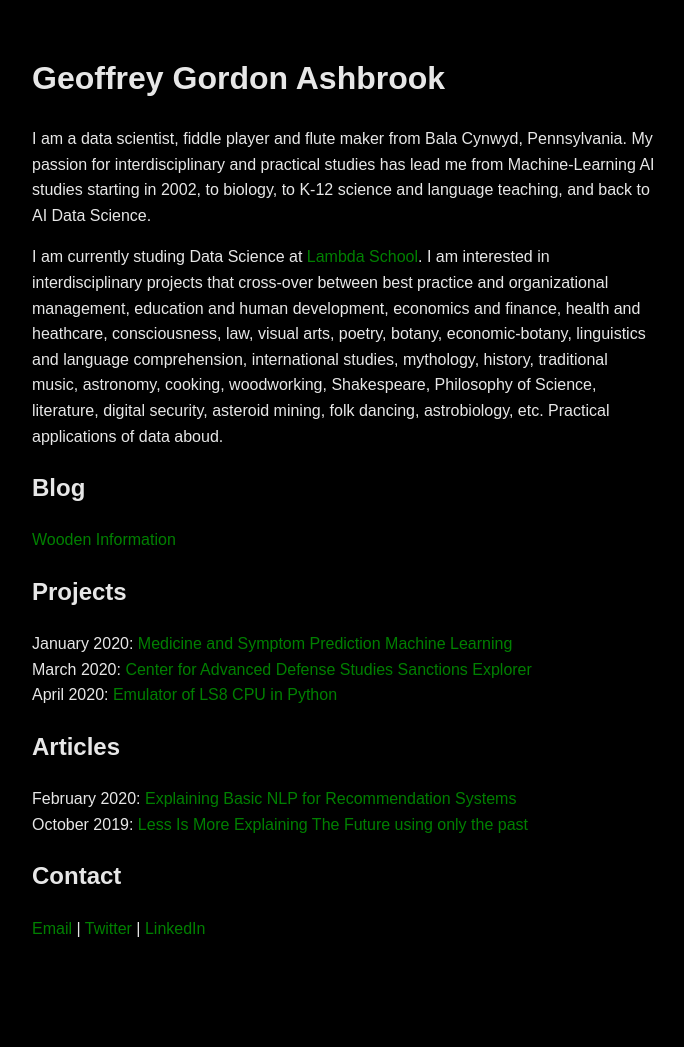
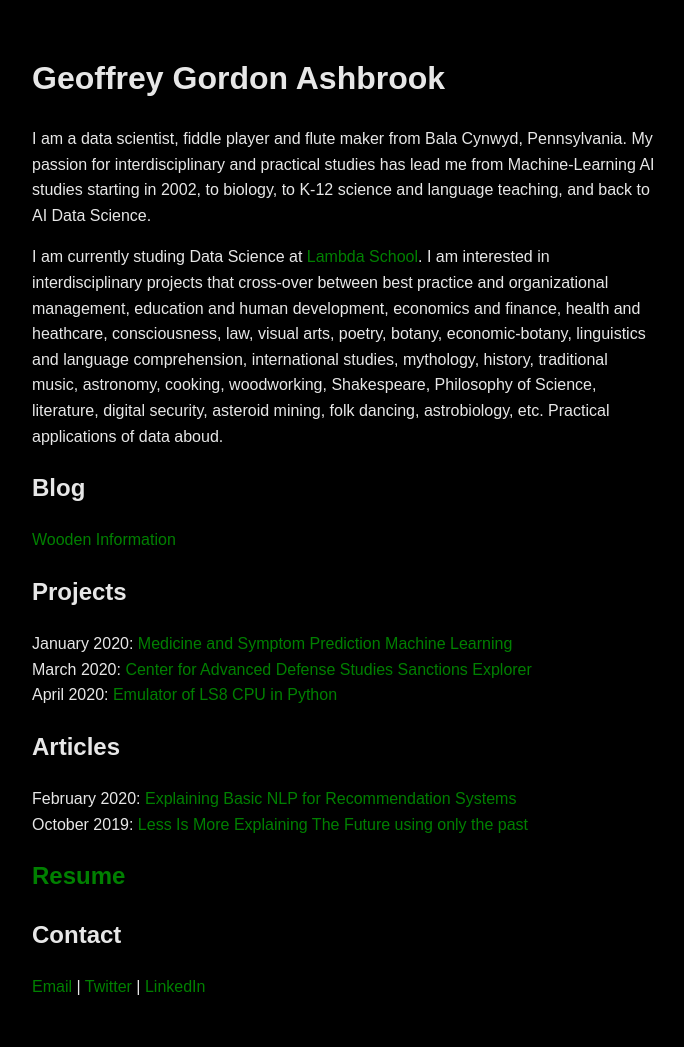
Before and after one commit to pragmatizt/ira_evangelista.github.io, a Jekyll site: the page built from index.md, in a window 1280 px wide. Shown: the whole page, without its empty margins (296-980 px from the left). Built offline with Jekyll 4.4.1, drawn with Linux system fonts in a browser that asks for light colours; our own code applies the rules of GitHub Pages for plain Markdown files; before the commit the page ends 989 px from its top, so only the background shows below that.

Commit message:
Update index.md
add resume

```diff
--- a/index.md
+++ b/index.md
@@ -16,5 +16,7 @@ April 2020: [Emulator of LS8 CPU in Python](https://https://github.com/lineality
 February 2020: [Explaining Basic NLP for Recommendation Systems](https://colab.research.google.com/drive/1n0QHVKLmjHhb1J0PVumoxq58-1OevP5b)
 October 2019: [Less Is More Explaining The Future using only the past](https://medium.com/wooden-information/less-is-more-904427f568e0)
 
+## [Resume](https://drive.google.com/file/d/18qPnJVi62dY8eXqDpzR11tnYrhdoKCLC/view?usp=sharing)
+
 ## Contact
 [Email](mailto:geoffreygordonashbrook@gmail.com) \| [Twitter](https://twitter.com/GG_Ashbrook) \| [LinkedIn](https://www.linkedin.com/in/geoffrey-gordon-ashbrook//)
```
